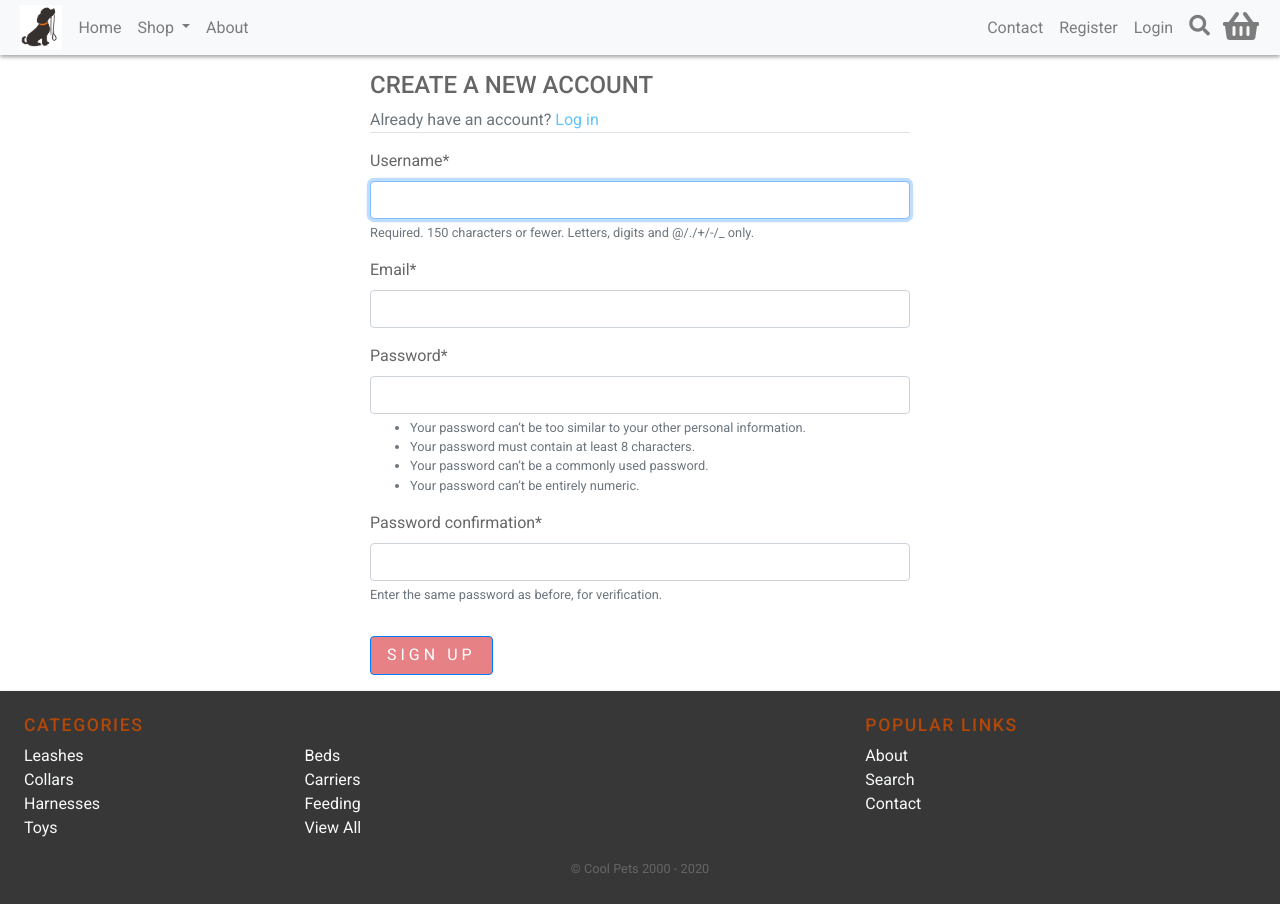
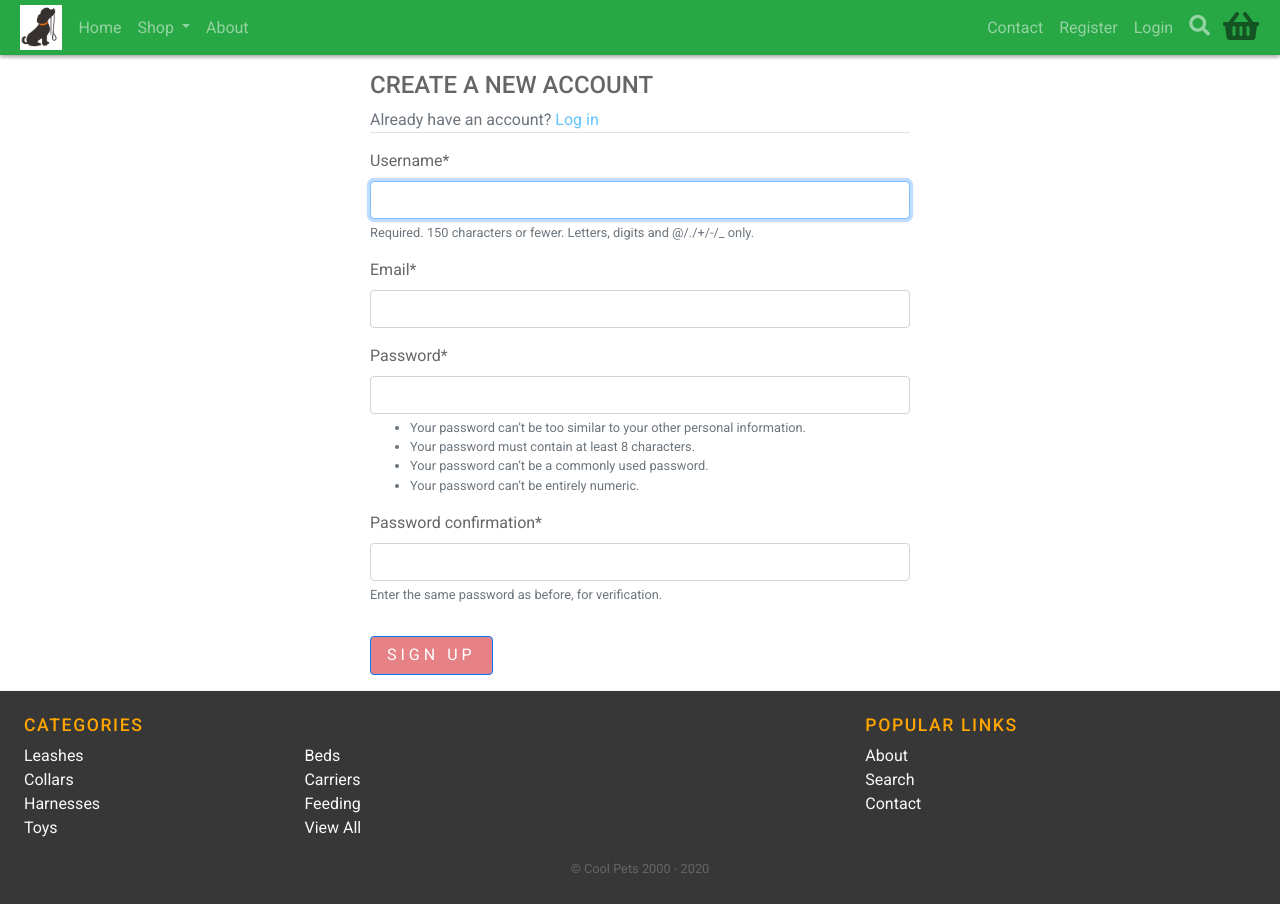
Before and after one commit to freddorn/coolpets, a Django app: page /accounts/register/ in a window 1280 px wide. Run offline with Django 3.2, Linux system fonts and the light colour scheme; some libraries are stand-ins or nearby versions.

Commit message:
Change color of navbar and links

```diff
--- a/static/css/style.css
+++ b/static/css/style.css
@@ -36,7 +36,7 @@ h6.total {
 }
 
 footer h5 {
-  color: #b34708;
+  color: #ffa500;
 }
 
 #listing-description h5 {
--- a/templates/components/navbar.html
+++ b/templates/components/navbar.html
@@ -1,6 +1,6 @@
 {% load staticfiles %}
 
-<nav class="navbar sticky-top navbar-expand-lg navbar-light bg-light small-box-shadow">
+<nav class="navbar sticky-top navbar-expand-lg navbar-dark bg-success small-box-shadow">
 
 	<a class="navbar-brand px-1 mr-md-1" href="{% url 'home' %}">
 		<img id="logo" src="{% static 'images/logo.png' %}" alt="Dog logo">
```
